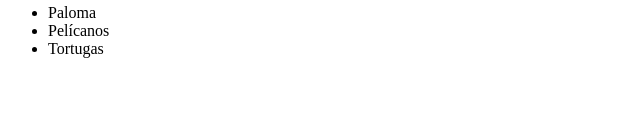
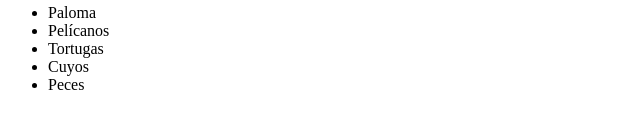
Before and after one commit to Jose-Sut10/alura-git, a plain HTML site: page index.html in a window 1280 px wide. Shown: the part 148-276 px from the top of the page, 0-640 px from the left. Drawn offline with Linux system fonts and the light colour scheme.

Commit message:
Agregando dos animales nuevos

```diff
--- a/index.html
+++ b/index.html
@@ -16,8 +16,9 @@
         <li>Paloma</li>
         <li>Pelícanos</li>
         <li>Tortugas</li>
+        <li>Cuyos</li>
+        <li>Peces</li>
     </ul>
-
 
 </body>
 </html>
```
